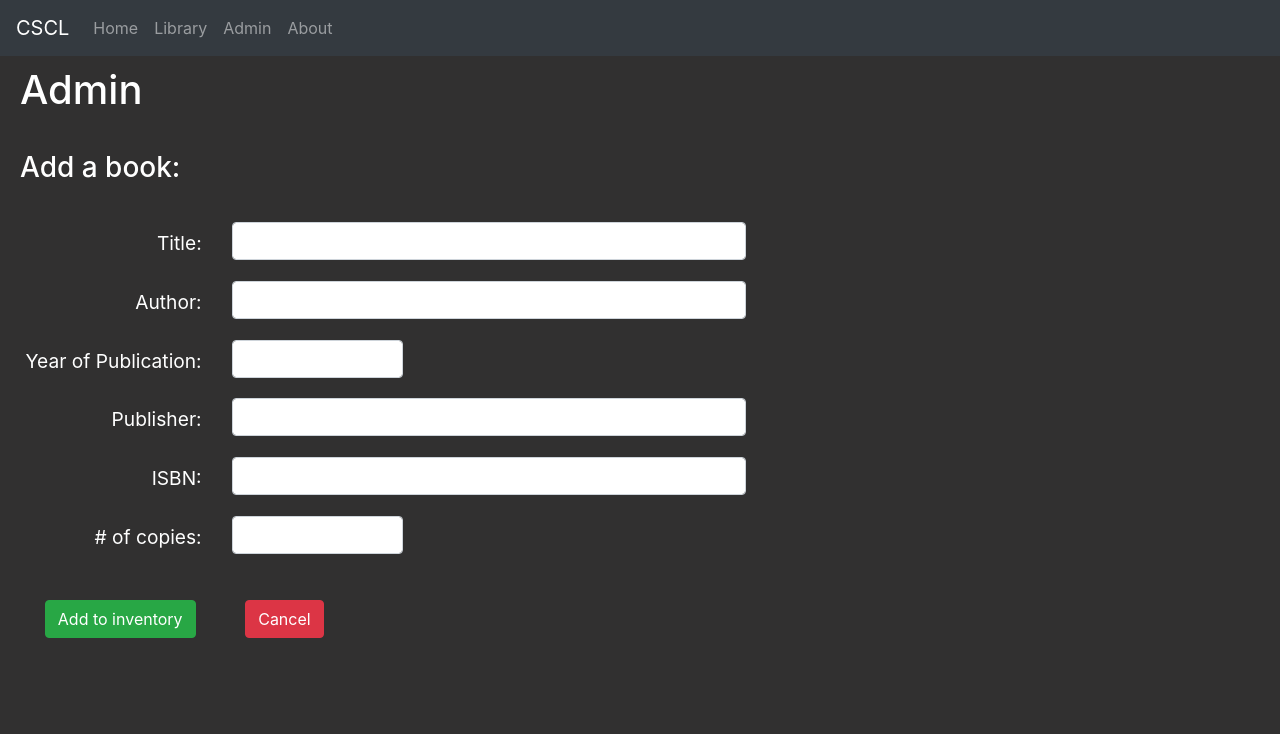
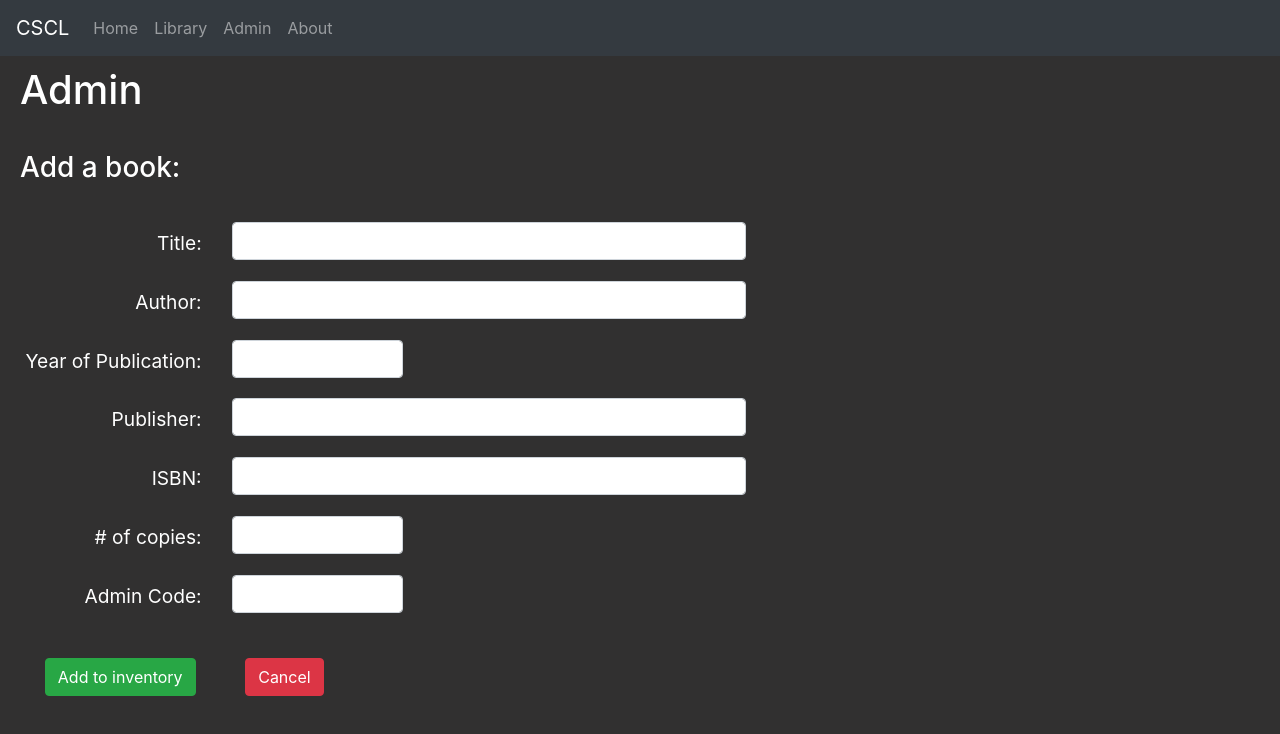
Before and after one commit to luisjgarcia/CoffeeShop11, a React (Create React App) app: page /Admin in a window 1280 px wide. Shown: the top 734 px of the page. Built offline with nearby package versions, Linux system fonts and the light colour scheme.

Commit message:
admin password needed when adding books

```diff
--- a/src/components/admin.jsx
+++ b/src/components/admin.jsx
@@ -13,7 +13,8 @@ class Book {
     isbn,
     publisher,
     copies,
-    available
+    available,
+    code
   ) {
     this.title = title;
     this.author = author;
@@ -22,6 +23,7 @@ class Book {
     this.isbn = isbn;
     this.copies = copies;
     this.available = available;
+    this.code = code;
   }
 
   isBookInfoComplete = function () {
@@ -33,6 +35,11 @@ class Book {
       this.publisher &&
       this.copies
     );
+  };
+  isAdmin = function () {
+    if (document.getElementById("book-code").value === "8989") {
+      return true;
+    } else return false;
   };
 }
 
@@ -57,7 +64,9 @@ class Admin extends Component {
       "http://images.amazon.com/images/P/0195153448.01.MZZZZZZZ.jpg";
     book.image_url_l =
       "http://images.amazon.com/images/P/0195153448.01.LZZZZZZZ.jpg";
-    if (book.isBookInfoComplete()) {
+    if (!book.isAdmin()) {
+      toast.error("Admin can only add books.");
+    } else if (book.isBookInfoComplete()) {
       await http.post(config.apiEndpoint, book);
       toast.success(book.title + " was added successfully");
       document.getElementById("new-book-form").reset();
@@ -163,6 +172,18 @@ class Admin extends Component {
                   ></input>
                 </div>
               </div>
+              <div className="form-group row">
+                <label htmlFor="book-code" className="col-sm-2 col-form-label">
+                  Admin Code:
+                </label>
+                <div className="col-sm-10">
+                  <input
+                    type="number"
+                    className="form-control col-2 col-lg-2 col-md-4 col-sm-4"
+                    id="book-code"
+                  ></input>
+                </div>
+              </div>
             </form>
             <button
               id="add-to-inventory-button"
```
